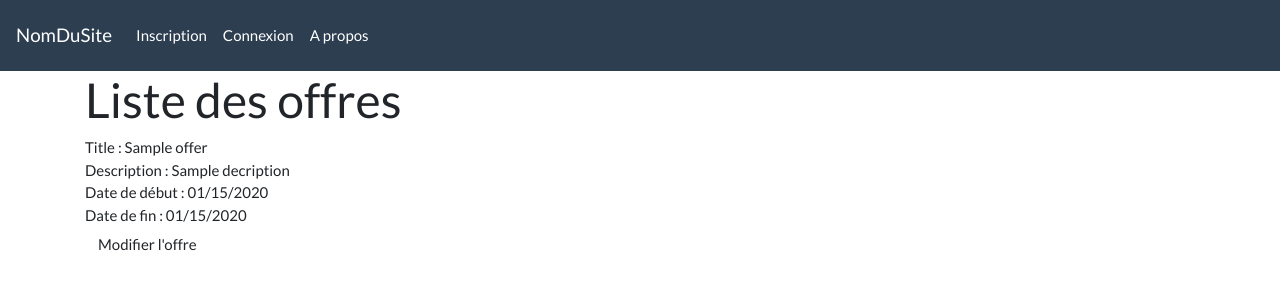
After one commit to KarlaOg/PA_ESGI_4IW3, a Symfony app: template app/templates/offer/index_offer.html.twig in a window 1280 px wide. The commit adds this page. Shown: the top 300 px of the page. Run offline with Twig, Linux system fonts and the light colour scheme; the template is opened without the code that fills it: most values are stand-ins (such as "Sample title", 1, 10 or a date in 2020); some libraries are stand-ins or nearby versions.

```diff
--- a/app/src/Entity/Offer.php
+++ b/app/src/Entity/Offer.php
@@ -105,7 +105,7 @@ class Offer
 
     public function setDateCreation(\DateTimeInterface $dateCreation): self
     {
-        $this->dateCreation = $dateCreation;
+        $this->dateCreation = date('Y-m-d');
 
         return $this;
     }
--- a/app/src/Form/OfferType.php
+++ b/app/src/Form/OfferType.php
@@ -29,8 +29,6 @@ class OfferType extends AbstractType
 
             ->add('brandId')
 
-            ->add('dateCreation')
-
             ->add('dateStart')
 
             ->add('dateEnd')
--- /dev/null
+++ b/app/templates/offer/index_offer.html.twig
@@ -0,0 +1,19 @@
+{% extends 'base.html.twig' %}
+
+
+{% block title %}Liste des offres {% endblock %}
+
+
+{% block body %}
+
+    <h1>Liste des offres</h1>
+
+    {% for offer in offers  %}
+        Title : {{ offer.name|capitalize }} <br>
+        Description : {{ offer.decription ? offer.decription|slice(0, 50) : 'NC'}} <br>
+        Date de début : {{ offer.dateStart ? offer.dateStart|date('m/d/Y') : 'NC'}} <br>
+        Date de fin : {{ offer.dateEnd ? offer.dateEnd|date('m/d/Y') : 'NC'}} <br>
+        <a href="{{ path('edit') }}" class="btn">Modifier l'offre</a> <br>
+        <br>
+    {% endfor %}
+{% endblock %}
--- a/docker-compose.yml
+++ b/docker-compose.yml
@@ -62,6 +62,12 @@ services:
     ports:
       - '8082:80'
 
+  adminer:
+    image: adminer
+    restart: always
+    ports:
+    - 8080:8080
+
 volumes:
   db-data: {}
   app-sf-cache: {}
```
Also changed, not shown: app/src/Controller/OfferController.php (+3 -4 lines).
